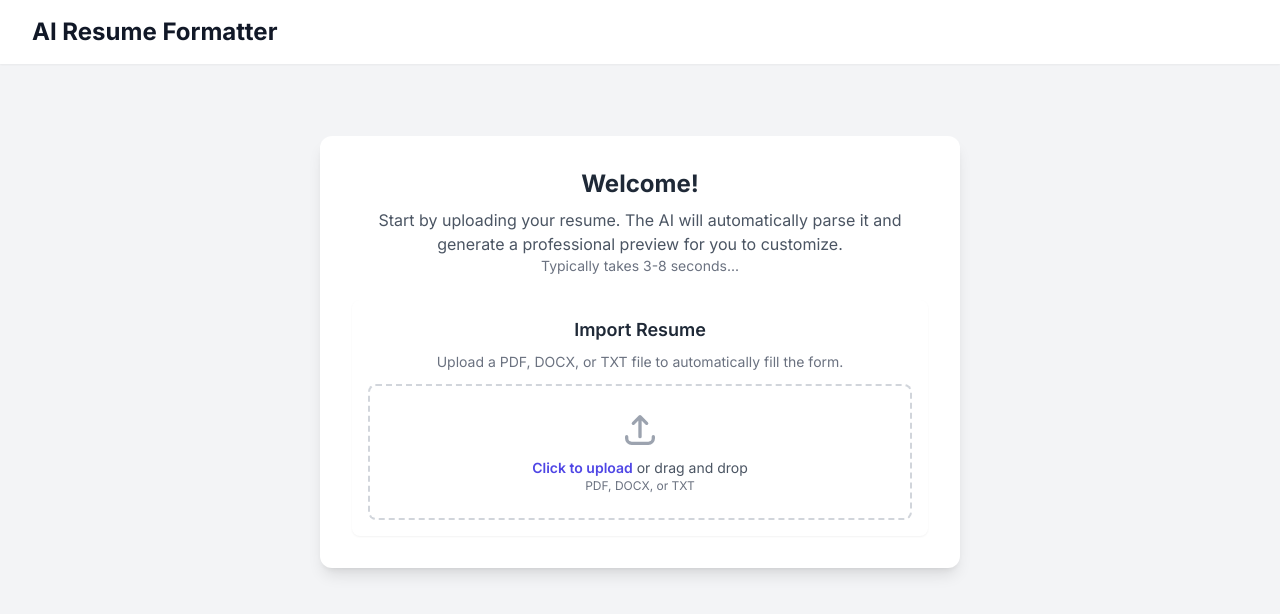
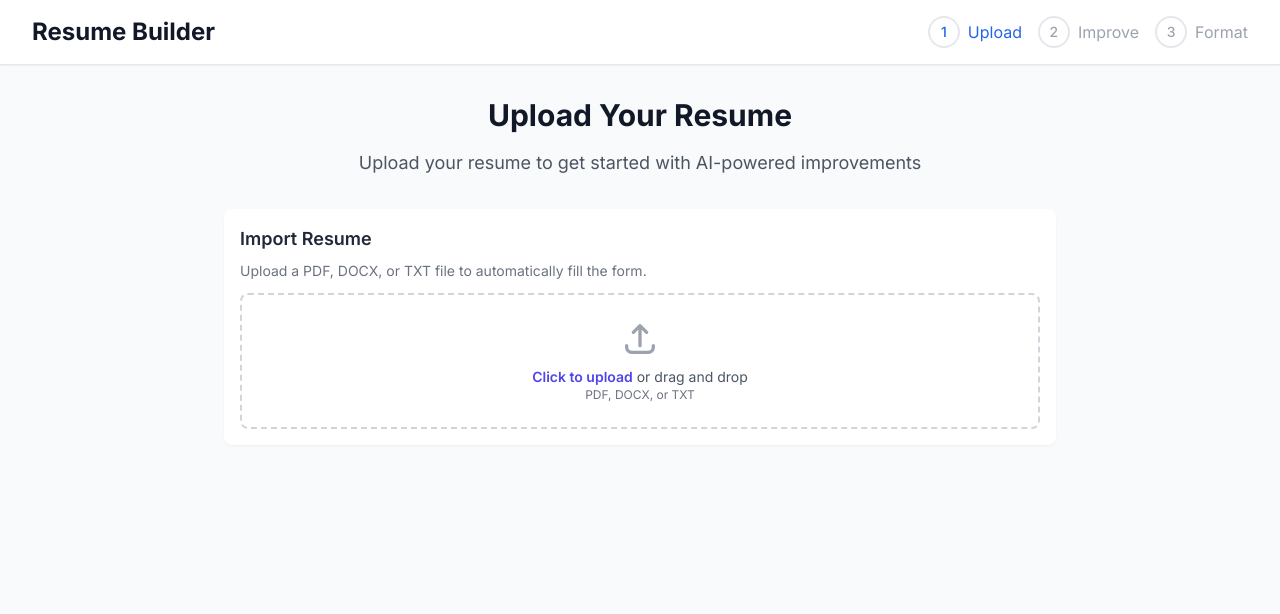
Before and after one commit to robcarmo/resume-app, a React (Vite) app: page / in a window 1280 px wide. Shown: the top 614 px of the page. Built offline with nearby package versions, Linux system fonts and the light colour scheme.

Commit message:
Add 3-step workflow: upload, improve, format
Add 3-step workflow: upload, improve, format

```diff
--- a/App.tsx
+++ b/App.tsx
@@ -7,6 +7,8 @@ import PdfUploader from './components/PdfUploader';
 import { DownloadIcon, DocumentArrowDownIcon } from './components/icons';
 import OriginalResumeViewer from './components/OriginalResumeViewer';
 import ContentImprover from './components/ContentImprover';
+
+type WorkflowStep = 'upload' | 'improve' | 'format';
 
 const professionalStyles: CustomStyles = {
     container: 'font-sans text-gray-900 leading-normal',
@@ -50,6 +52,8 @@ const initialStyles: Record<Template, CustomStyles> = {
 };
 
 const App: React.FC = () => {
+    const [currentStep, setCurrentStep] = useState<WorkflowStep>('upload');
+    const [rawResumeData, setRawResumeData] = useState<any>(null);
     const [resumeData, setResumeData] = useState<ResumeData | null>(null);
     const [template, setTemplate] = useState<Template>('professional');
     const [customStyles, setCustomStyles] = useState<CustomStyles>(initialStyles.professional);
@@ -81,6 +85,19 @@ const App: React.FC = () => {
         setTemplate(selectedTemplate);
         setCustomStyles(initialStyles[selectedTemplate]);
     }, []);
+
+    const handleProceedToFormat = () => {
+        setCurrentStep('format');
+    };
+
+    const handleStartOver = () => {
+        setCurrentStep('upload');
+        setRawResumeData(null);
+        setResumeData(null);
+        setOriginalResumeText(null);
+        setParsingError(null);
+        setImprovingError(null);
+    };
 
     const handleImproveContent = async (prompt: string) => {
         if (!resumeData) return;
@@ -428,7 +445,9 @@ const App: React.FC = () => {
         setParseStartTime(Date.now());
         try {
             const parsedData = await parseResumeText(text);
+            setRawResumeData(parsedData);
             setResumeData(parsedData);
+            setCurrentStep('improve');
         } catch (err) {
             setParsingError(err instanceof Error ? err.message : 'An unknown error occurred during parsing.');
             setResumeData(null); // Clear data on error
@@ -444,11 +463,27 @@ const App: React.FC = () => {
     );
 
     return (
-        <div className="min-h-screen bg-gray-100">
-            <header className="bg-white shadow-sm sticky top-0 z-10">
-                <div className="max-w-screen-2xl mx-auto py-4 px-4 sm:px-6 lg:px-8 flex justify-between items-center">
-                    <h1 className="text-2xl font-bold text-gray-900">AI Resume Formatter</h1>
-                    {resumeData && (
+        <div className="min-h-screen bg-gray-50">
+            {/* Header with step indicators */}
+            <header className="bg-white shadow-sm border-b">
+                <div className="max-w-7xl mx-auto px-4 sm:px-6 lg:px-8 py-4">
+                    <div className="flex items-center justify-between">
+                        <h1 className="text-2xl font-bold text-gray-900">Resume Builder</h1>
+                        <div className="flex items-center space-x-4">
+                            <div className={`flex items-center ${currentStep === 'upload' ? 'text-blue-600' : currentStep === 'improve' || currentStep === 'format' ? 'text-green-600' : 'text-gray-400'}`}>
+                                <span className="w-8 h-8 rounded-full border-2 flex items-center justify-center text-sm font-medium mr-2">1</span>
+                                Upload
+                            </div>
+                            <div className={`flex items-center ${currentStep === 'improve' ? 'text-blue-600' : currentStep === 'format' ? 'text-green-600' : 'text-gray-400'}`}>
+                                <span className="w-8 h-8 rounded-full border-2 flex items-center justify-center text-sm font-medium mr-2">2</span>
+                                Improve
+                            </div>
+                            <div className={`flex items-center ${currentStep === 'format' ? 'text-blue-600' : 'text-gray-400'}`}>
+                                <span className="w-8 h-8 rounded-full border-2 flex items-center justify-center text-sm font-medium mr-2">3</span>
+                                Format
+                            </div>
+                        </div>
+                        {currentStep === 'format' && resumeData && (
                             <div className="flex space-x-2">
                                 <button
                                     onClick={handleDownloadDocx}
@@ -467,55 +502,111 @@ const App: React.FC = () => {
                             </div>
                         )}
                     </div>
+                </div>
             </header>
-            <main className="max-w-screen-2xl mx-auto py-6 sm:px-6 lg:px-8">
-               {!resumeData && !isParsing && (
-                    <div className="max-w-2xl mx-auto py-12 px-4">
-                        <div className="bg-white p-8 rounded-xl shadow-lg text-center">
-                             <h2 className="text-2xl font-bold text-gray-800">Welcome!</h2>
-                             <p className="mt-2 text-gray-600">Start by uploading your resume. The AI will automatically parse it and generate a professional preview for you to customize.</p>
-                             <p className="text-sm text-gray-500">
-                                {elapsedSeconds > 0 ? `Processing... ${elapsedSeconds}s` : 'Typically takes 3-8 seconds...'}
+
+            {/* Step 1: Upload */}
+            {currentStep === 'upload' && (
+                <div className="max-w-4xl mx-auto px-4 sm:px-6 lg:px-8 py-8">
+                    <div className="text-center mb-8">
+                        <h2 className="text-3xl font-bold text-gray-900 mb-4">Upload Your Resume</h2>
+                        <p className="text-lg text-gray-600">Upload your resume to get started with AI-powered improvements</p>
+                        {isParsing && (
+                            <div className="mt-4">
+                                <div className="flex justify-center items-center">
+                                    <svg className="animate-spin h-8 w-8 text-indigo-600" xmlns="http://www.w3.org/2000/svg" fill="none" viewBox="0 0 24 24">
+                                        <circle className="opacity-25" cx="12" cy="12" r="10" stroke="currentColor" strokeWidth="4"></circle>
+                                        <path className="opacity-75" fill="currentColor" d="M4 12a8 8 0 018-8V0C5.373 0 0 5.373 0 12h4zm2 5.291A7.962 7.962 0 014 12H0c0 3.042 1.135 5.824 3 7.938l3-2.647z"></path>
+                                    </svg>
+                                </div>
+                                <p className="mt-2 text-sm text-gray-500">
+                                    {elapsedSeconds > 0 ? `Processing... ${elapsedSeconds}s` : 'Parsing your resume with AI...'}
                                 </p>
-                            <div className="mt-6">
-                                <PdfUploader onParse={handleResumeParse} isParsing={isParsing} />
                             </div>
-                            {parsingError && <div className="p-4 mt-4 bg-red-100 text-red-700 rounded-md text-sm text-left">{parsingError}</div>}
+                        )}
+                    </div>
+                    {!isParsing && <PdfUploader onParse={handleResumeParse} isParsing={isParsing} />}
+                    {parsingError && <div className="mt-4 p-4 bg-red-100 text-red-700 rounded-md text-sm">{parsingError}</div>}
+                </div>
+            )}
+
+            {/* Step 2: AI Content Improvement */}
+            {currentStep === 'improve' && resumeData && (
+                <div className="max-w-6xl mx-auto px-4 sm:px-6 lg:px-8 py-8">
+                    <div className="text-center mb-8">
+                        <h2 className="text-3xl font-bold text-gray-900 mb-4">AI Content Improvement</h2>
+                        <p className="text-lg text-gray-600">Let AI enhance your resume content before formatting</p>
+                    </div>
+
+                    <div className="bg-blue-50 border border-blue-200 rounded-lg p-4 mb-6">
+                        <h3 className="font-semibold text-blue-900 mb-2">💡 Tips for AI Improvement:</h3>
+                        <ul className="text-blue-800 text-sm space-y-1">
+                            <li>• AI will enhance your professional summary and experience sections</li>
+                            <li>• Content improvements happen on raw data before any formatting</li>
+                            <li>• Use specific prompts like "make it more professional" or "add action verbs"</li>
+                        </ul>
+                    </div>
+
+                    <div className="grid grid-cols-1 lg:grid-cols-2 gap-8">
+                        <div>
+                            <ContentImprover onImprove={handleImproveContent} isLoading={isImproving} />
+                            {improvingError && <div className="mt-4 p-4 bg-red-100 text-red-700 rounded-md text-sm">{improvingError}</div>}
+                        </div>
+                        <div>
+                            {originalResumeText && <OriginalResumeViewer text={originalResumeText} />}
+                        </div>
+                    </div>
+
+                    <div className="flex justify-between mt-8">
+                        <button
+                            onClick={handleStartOver}
+                            className="px-6 py-3 border border-gray-300 rounded-lg text-gray-700 hover:bg-gray-50"
+                        >
+                            ← Start Over
+                        </button>
+                        <button
+                            onClick={handleProceedToFormat}
+                            className="px-6 py-3 bg-blue-600 text-white rounded-lg hover:bg-blue-700"
+                        >
+                            Proceed to Format →
+                        </button>
                     </div>
                 </div>
             )}
 
-                {isParsing && (
-                    <div className="flex justify-center items-center h-[calc(100vh-150px)]">
-                         <div className="flex flex-col items-center justify-center text-center">
-                            <svg className="animate-spin h-12 w-12 text-indigo-600" xmlns="http://www.w3.org/2000/svg" fill="none" viewBox="0 0 24 24">
-                                <circle className="opacity-25" cx="12" cy="12" r="10" stroke="currentColor" strokeWidth="4"></circle>
-                                <path className="opacity-75" fill="currentColor" d="M4 12a8 8 0 018-8V0C5.373 0 0 5.373 0 12h4zm2 5.291A7.962 7.962 0 014 12H0c0 3.042 1.135 5.824 3 7.938l3-2.647z"></path>
-                            </svg>
-                            <p className="mt-4 text-lg font-semibold text-indigo-700">Parsing your resume with AI...</p>
-                            <p className="text-sm text-gray-500">This might take a moment.</p>
+            {/* Step 3: Format & Download */}
+            {currentStep === 'format' && resumeData && (
+                <div className="max-w-7xl mx-auto px-4 sm:px-6 lg:px-8 py-8">
+                    <div className="text-center mb-8">
+                        <h2 className="text-3xl font-bold text-gray-900 mb-4">Format & Download</h2>
+                        <p className="text-lg text-gray-600">Choose your template and download your improved resume</p>
+                    </div>
+
+                    <div className="grid grid-cols-1 lg:grid-cols-3 gap-8">
+                        <div className="lg:col-span-1 space-y-6">
+                            <TemplateSelector selectedTemplate={template} onSelectTemplate={handleSelectTemplate} />
+                        </div>
+                        <div className="lg:col-span-2">
+                            <ResumePreview resumeRef={resumeRef} resumeData={resumeData} styles={customStyles} />
+                        </div>
+                    </div>
+
+                    <div className="flex justify-between mt-8">
+                        <button
+                            onClick={() => setCurrentStep('improve')}
+                            className="px-6 py-3 border border-gray-300 rounded-lg text-gray-700 hover:bg-gray-50"
+                        >
+                            ← Back to Improve
+                        </button>
+                        <button
+                            onClick={handleStartOver}
+                            className="px-6 py-3 bg-green-600 text-white rounded-lg hover:bg-green-700"
+                        >
+                            Start New Resume
+                        </button>
                     </div>
                 </div>
             )}
-
-                {resumeData && (
-                     <div className="grid grid-cols-1 lg:grid-cols-2 gap-8">
-                        <div className="h-[calc(100vh-100px)] overflow-y-auto pr-4">
-                            <div className="space-y-6">
-                                <PdfUploader onParse={handleResumeParse} isParsing={isParsing} />
-                                {parsingError && <div className="p-4 bg-red-100 text-red-700 rounded-md text-sm">{parsingError}</div>}
-                                {originalResumeText && <OriginalResumeViewer text={originalResumeText} />}
-                                <TemplateSelector selectedTemplate={template} onSelectTemplate={handleSelectTemplate} />
-                                <ContentImprover onImprove={handleImproveContent} isLoading={isImproving} />
-                                {improvingError && <div className="p-4 bg-red-100 text-red-700 rounded-md text-sm">{improvingError}</div>}
-                            </div>
-                        </div>
-                        <div className="h-[calc(100vh-100px)] overflow-y-auto bg-gray-200 p-4 rounded-lg">
-                            <ResumePreview resumeRef={resumeRef} resumeData={resumeData} styles={customStyles} />
-                        </div>
-                    </div>
-                )}
-            </main>
         </div>
     );
 };
```
Lines whose indentation alone changed are shown as unchanged.
